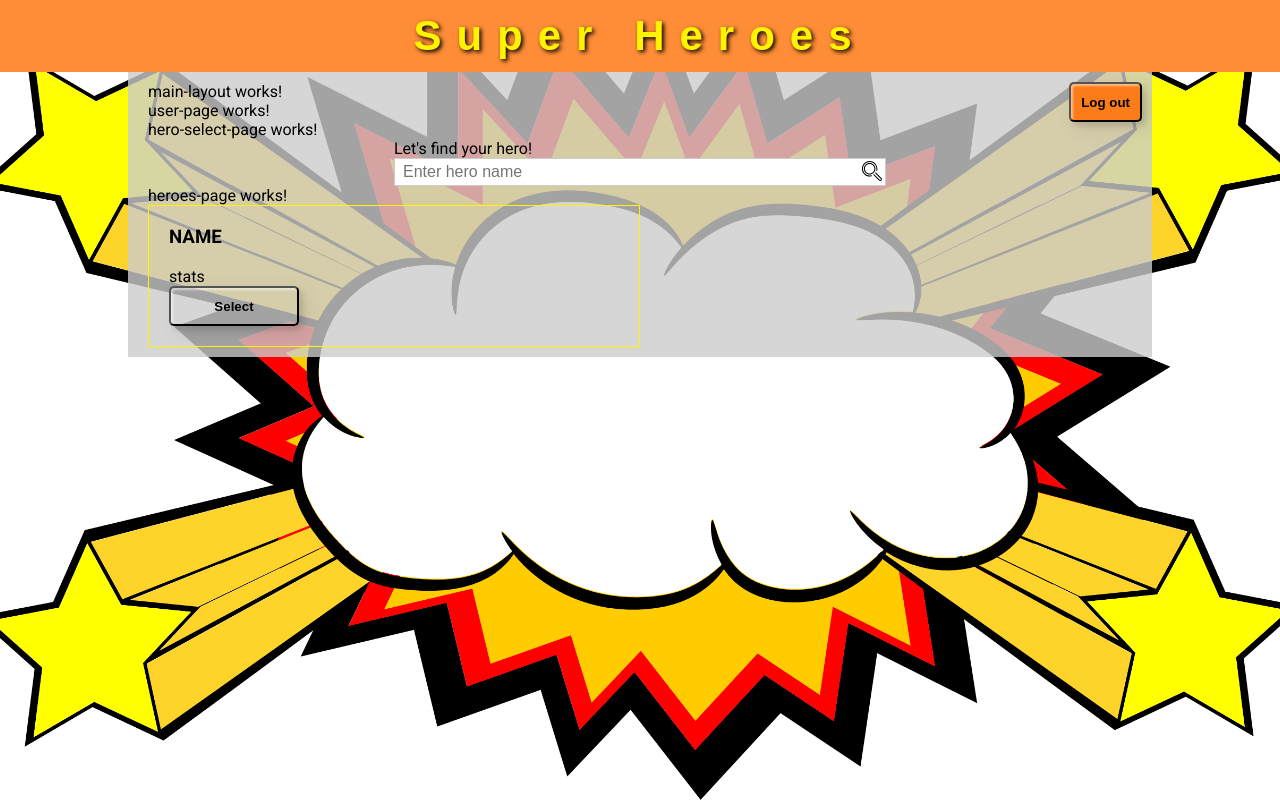
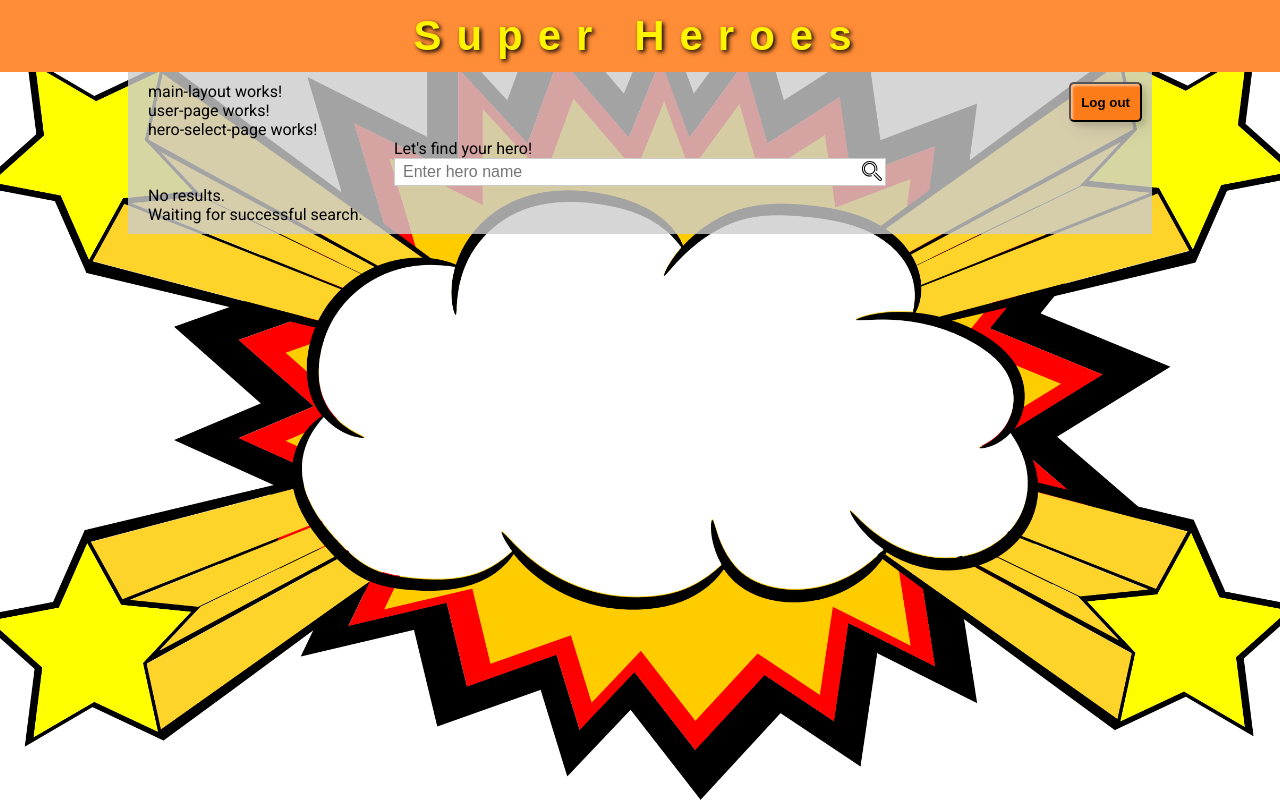
Before and after one commit to TkachukRR/28-angular-superheroes, an Angular app: page /user/search in a window 1280 px wide. Built offline with nearby package versions, Linux system fonts and the light colour scheme; sample sign-in values are in the browser's storage; a web font is replaced by a local one.

Commit message:
#004 Added loader and successful seachr elemnets

```diff
--- a/src/app/components/hero-select-page/hero-select-page.component.html
+++ b/src/app/components/hero-select-page/hero-select-page.component.html
@@ -29,4 +29,16 @@
 	</button>
 </form>
 
-<app-heroes-page></app-heroes-page>
+<app-heroes-page *ngIf="this.heroes.isSuccessfulSearch; else noResultsBlock"></app-heroes-page>
+
+<ng-template #noResultsBlock>
+  <div *ngIf="!this.heroes.isSuccessfulSearch && !this.heroes.loading; else loading">
+    <p>No results.</p>
+    <p>Waiting for successful search.</p>
+  </div>
+
+  <ng-template #loading>
+    <div class="lds-dual-ring">
+    </div>
+  </ng-template>
+</ng-template>
--- a/src/app/components/hero-select-page/hero-select-page.component.ts
+++ b/src/app/components/hero-select-page/hero-select-page.component.ts
@@ -10,7 +10,7 @@ import { HeroesService } from '../../shared/services/heroes.service';
 export class HeroSelectPageComponent implements OnInit {
 	public searchForm!: FormGroup;
 
-	constructor(private heroes: HeroesService) {}
+	constructor(public heroes: HeroesService) {}
 
 	public ngOnInit(): void {
 		this.searchForm = new FormGroup({
--- a/src/app/components/heroes-page/heroes-page.component.html
+++ b/src/app/components/heroes-page/heroes-page.component.html
@@ -1,7 +1,7 @@
 <p>heroes-page works!</p>
 
 <ul class="heroes__list">
-	<li class="heroes__item">
+	<li class="heroes__item" *ngFor="let hero of heroes">
 		<app-hero-card></app-hero-card>
 	</li>
 </ul>
--- a/src/app/components/heroes-page/heroes-page.component.ts
+++ b/src/app/components/heroes-page/heroes-page.component.ts
@@ -1,8 +1,19 @@
-import { Component } from '@angular/core';
+import { Component, OnInit } from '@angular/core';
+import { HeroesService } from "../../shared/services/heroes.service";
+import { Hero } from "../../shared/interfaces";
 
 @Component({
 	selector: 'app-heroes-page',
 	templateUrl: './heroes-page.component.html',
 	styleUrls: ['./heroes-page.component.scss']
 })
-export class HeroesPageComponent {}
+export class HeroesPageComponent implements OnInit{
+  public heroes!: Array<Hero> ;
+
+  constructor(private heroesService: HeroesService) {
+  }
+
+  public ngOnInit(): void {
+    this.heroes = this.heroesService.heroes;
+  }
+}
--- a/src/app/shared/services/heroes.service.ts
+++ b/src/app/shared/services/heroes.service.ts
@@ -2,6 +2,7 @@ import { Injectable } from '@angular/core';
 import { HttpClient } from '@angular/common/http';
 import { Hero } from '../interfaces';
 import { MessageService } from './message.service';
+import { Observable } from "rxjs";
 
 const BASE_URL = 'https://www.superheroapi.com';
 const TOKEN = '882862659490279';
@@ -20,18 +21,25 @@ export interface HeroesErrorResponse {
 @Injectable()
 export class HeroesService {
 	public heroes!: Array<Hero>;
+  public isSuccessfulSearch = false;
+  public loading = false;
 
 	constructor(private http: HttpClient, private message: MessageService) {}
 
 	public getByName(name: string) {
+    this.loading = true;
 		this.http
 			.get<HeroesSuccessResponse | HeroesErrorResponse>(`${BASE_URL}/api.php/${TOKEN}/search/${name}`)
 			.subscribe(response => {
+        this.loading = false;
+
 				if (response.response === 'success') {
+          this.isSuccessfulSearch = true;
 					this.heroes = response.results;
 				}
 
 				if (response.response === 'error') {
+          this.isSuccessfulSearch = false;
           this.heroes = [];
 					this.message.warning('No someone hero`s name includes yor search');
 				}
--- a/src/styles.scss
+++ b/src/styles.scss
@@ -119,3 +119,28 @@ input, textarea{
     background-color: red;
   }
 }
+
+.lds-dual-ring {
+  display: inline-block;
+  width: 80px;
+  height: 80px;
+}
+.lds-dual-ring:after {
+  content: " ";
+  display: block;
+  width: 64px;
+  height: 64px;
+  margin: 8px;
+  border-radius: 50%;
+  border: 6px solid #fff;
+  border-color: #fff transparent #fff transparent;
+  animation: lds-dual-ring 1.2s linear infinite;
+}
+@keyframes lds-dual-ring {
+  0% {
+    transform: rotate(0deg);
+  }
+  100% {
+    transform: rotate(360deg);
+  }
+}
```
